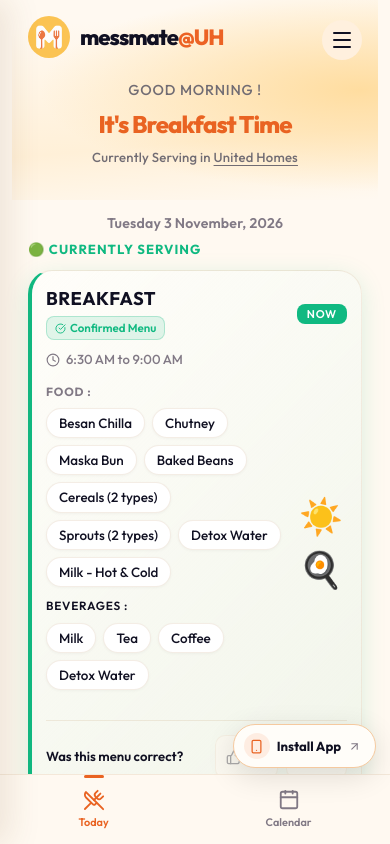
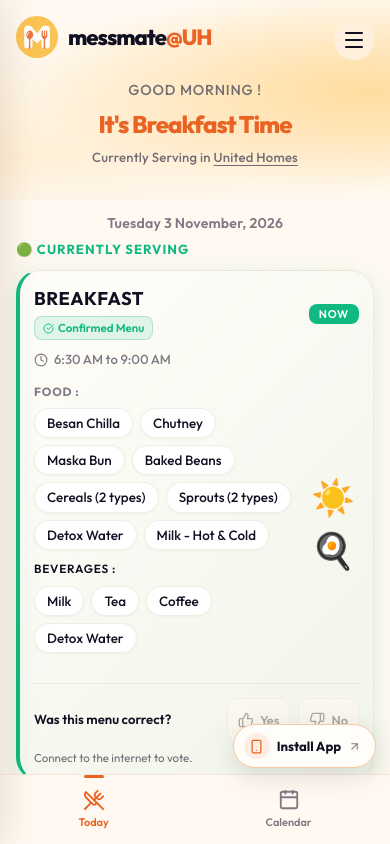
Before and after one commit to souryajeet10/MessMate, a React (Vite) app: page /welcome in a window 390 px wide. Both pictures are taken after a click on the button "Breakfast". Shown: the top 844 px of the page. Built offline with nearby package versions, Linux system fonts and the light colour scheme; no server answers; the database is empty.

Commit message:
Fix extra side spacing on mobile today page

```diff
--- a/src/index.css
+++ b/src/index.css
@@ -1837,13 +1837,17 @@ body:has(.brand-intro) .bottom-nav {
   }
 
   .admin-page,
-  .today-page,
   .calendar-page,
   .weekly-page,
   .messit-meals-grid-container {
     padding-left: 12px !important;
     padding-right: 12px !important;
     padding-bottom: 120px !important;
+  }
+
+  /* Sections own their gutters so the header reaches both screen edges. */
+  .today-page {
+    padding-bottom: 120px;
   }
 
   .meals-container {
```
